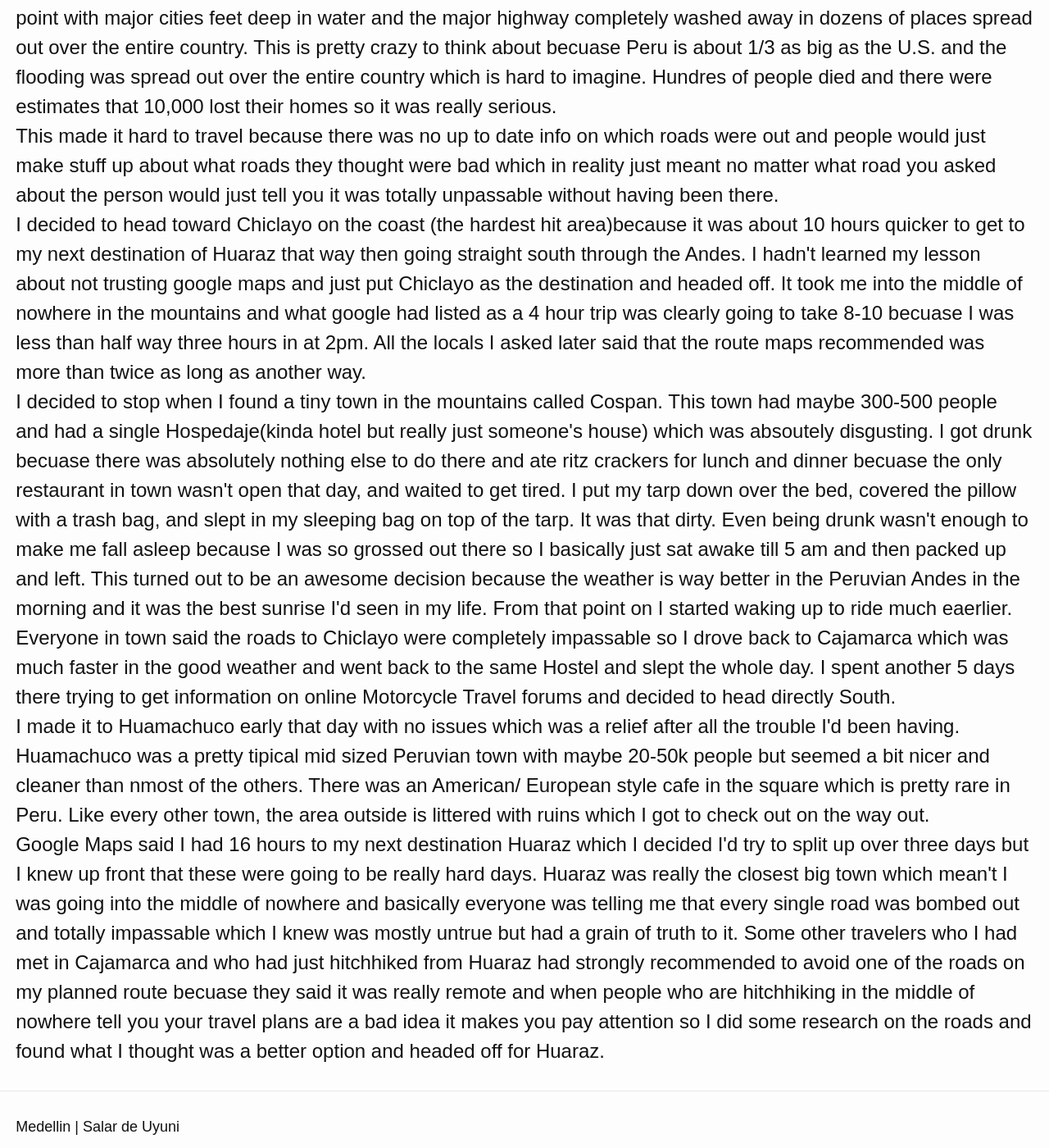
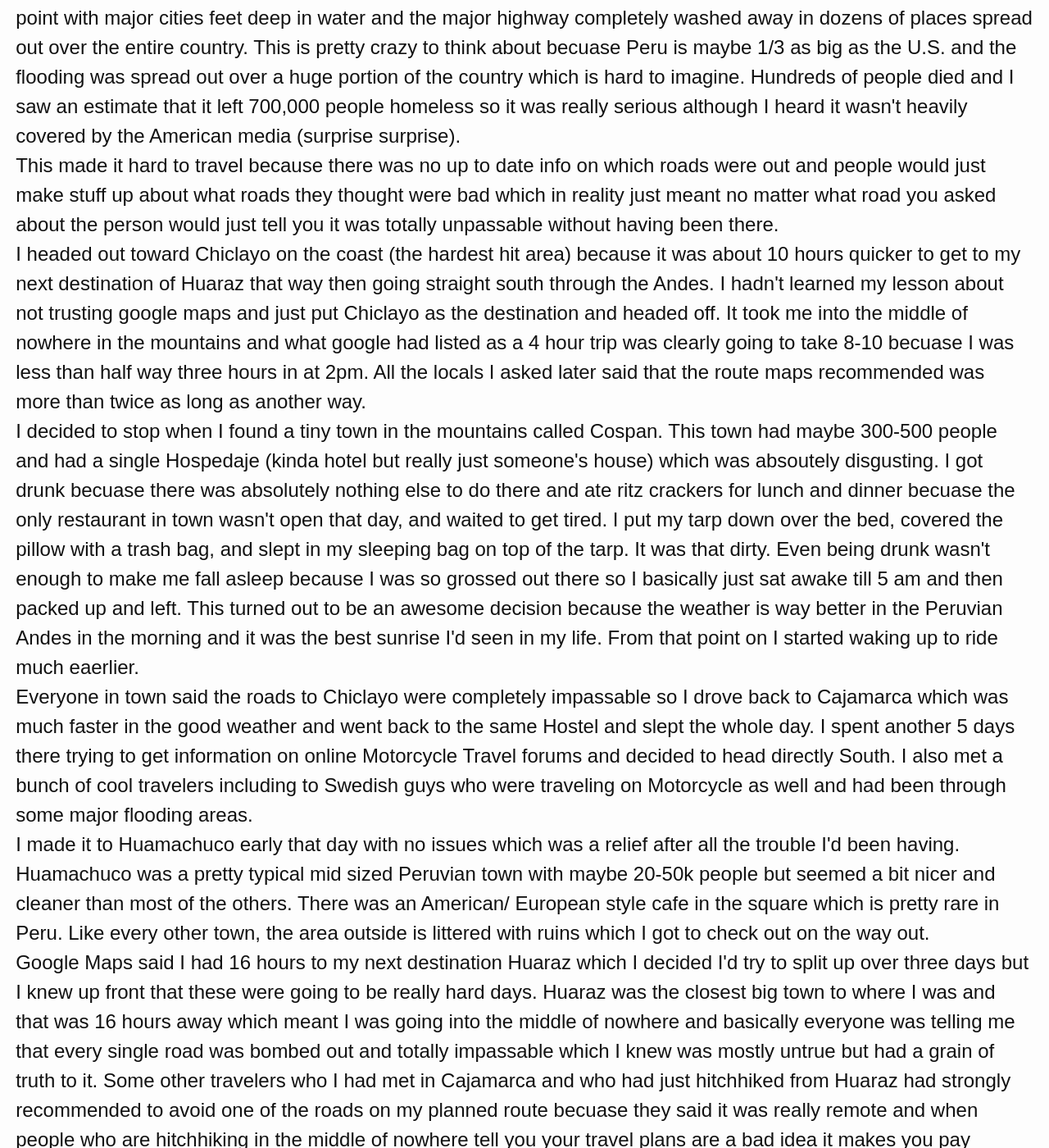
Before and after one commit to Andrew-Max/Andrew-Max.github.io, a Jekyll site: the page built from adventure/_posts/2017-03-17-chachapoyas-huamachuco.markdown, in a window 1280 px wide and 1400 px high, scrolled down 8114 px. Shown: the whole window at 82% size. Built offline with Jekyll 4.4.1, drawn with Linux system fonts in a browser that asks for light colours; nearby versions of some CDN libraries; some of the changed text lies outside the part shown.

Commit message:
final editing on peru posts

```diff
--- a/adventure/_posts/2017-03-17-chachapoyas-huamachuco.markdown
+++ b/adventure/_posts/2017-03-17-chachapoyas-huamachuco.markdown
@@ -127,30 +127,30 @@
   <h4>Total Miles Covered So Far: 2900</h4>
   <h4>3/4/17 - 3/17/17</h4>
 
-  <h3>Chacatpoyas to Cajamarca</h3>
-  The ride to Cajamarca was really amazing. Huge canyons that would switch back and forth from tropical to desert every 20 minutes and then eventually into about 4 hours of mountain passes the first two hours being typical green Andes mountains and intermittent fog/clouds that would bring visibility down to like 10 feet which is pretty scary on hundreds of feet tall mountain roads, half the time without guard rails. The clouds were also weird becuase this area had probably the best views I'd ever seen in my life, but when you hit the clouds you mine as well have been anywhere because you couldn't see anything besides what was right in front of you. And I would kind of forget where I was and then in 20 minutes the clouds would break suddenly and I'd see the views I was surrounded by the whole time and it would blow me away. The next two hours turned into a complete desert witch nothing but red sandstone but still really mountainous which was really cool. I got my first sight of the flooding which i had started to hear about when I crossed the river at the bottom of the mountain which was normally like 20ft above the river but now was a couple feet from being washed away.
+  <h3>Chachapoyas to Cajamarca</h3>
+  The ride to Cajamarca was really amazing. Huge canyons that would switch back and forth from tropical to desert every 20 minutes and then eventually into about 4 hours of mountain passes the first two hours being typical green Andes mountains and intermittent fog/clouds that would bring visibility down to like 10 feet which is pretty scary on mountain roads with hundred+ foot drops, half the time without guard rails. The clouds were also weird becuase this area had probably the best views I'd ever seen in my life, but when you hit the clouds you mine  as well have been anywhere because you couldn't see anything besides what was right in front of you. And I would kind of forget where I was and then in 20 minutes the clouds would break suddenly and I'd see the views I was surrounded by the whole time and it would blow me away. The next two hours turned into a complete desert witch nothing but red sandstone but still really mountainous which was really cool. I got my first sight of the flooding which i had started to hear about when I crossed the river at the bottom of the mountain which was normally like 20ft above the river but now was a couple feet from being washed away.
 <br>
-  I stopped in a tiny town called Leymebamba for lunch wich had a musuem with 30-40 real incan mummies just hanging out there which was pretty crazy to see. Then I made it Celendin which was a boring ugly town. I was pretty soaked by the time I made it to Celendin so I got food, went to sleep, and woke up at 6 am to get back on the road and made it to Cajamarca by 1pm.
+  I stopped in a tiny town called Leymebamba for lunch wich had a musuem with 30-40 real incan mummies just hanging out there which was pretty crazy to see and then headed to Celendin. I was pretty soaked by the time I made it to Celendin so I got food, went to sleep, and woke up at 6 am to get back on the road and made it to Cajamarca by 1pm.
 <br><br>
   <h3>Cajamarca</h3>
-  Cajamarca was a major modern city by Peruvian standards which means maybe 100k people and a majority of the houses had roofs and windows. Like everywhere else in north east Peruvian Andes it has a ton of History. The Incan empire actually ended in Cajamarca in the 1500's when Emperor Atahualpa was held captive there, ordered to fill up his Jail cell to the ceiling with gold as ransom for his release and then executed a couple days later by the Europeans becuasell they already had all his gold. The room is still there and you can go in for a couple dollars. Every single town in Peru has a central square called the Plaza De Armas but Cajamarca's was by far the nices I saw with tons of original colonial architecture. The whole town is covered in churches and buildings from the 1500's and 1600's and there are a couple major ruins outside the city.
+  Cajamarca was a large modern city by Peruvian standards which means maybe 100k people and a majority of the building were finished modern buildings with roofs and windows. Like everywhere else in the north east Peruvian Andes it has a ton of history. The Incan empire actually ended in Cajamarca in the 1500's when Emperor Atahualpa was held captive there, ordered to fill up his jail cell to the ceiling with gold as ransom for his release and then executed a couple days later by the Europeans becuase they already had all his gold. The room is still there and you can go in for a couple dollars. Every single town in Peru has a central square called the Plaza De Armas and Cajamarca's was by far the nices I had seen with tons of original colonial architecture. The whole town is covered in churches and buildings from the 1500's and 1600's and there are a couple major ruins outside the city.
 <br>
-  The other cool thing about this area is that there are alot of traditionally dressed Kechua people in the city and in Cajamarca they have a regional style to make their straw hats really tall wich is pretty cool. I got a couple pics of them but I try not to take to many pictures of people becuase it's always awkward.
+  The other cool thing about this area is that there are alot of traditionally dressed Kechua people in the city and in Cajamarca they have a regional style of making their straw hats extra tall wich is pretty cool. I got a couple pics of them but I try not to take to many pictures of people becuase it's always awkward.
 <br>
-  I really liked it in Cajamarca and I found a nice clean relaxed hostel which was the first I'd seen in Peru so I stayed for 5 days. I went out with the hostel owner and some other people to some local bars, some of them which seemed like they were just houses that people were serving homemade booze in and some of which were western style bars dive bars with live music which isn't common in South America so it was pretty surprising to see it there. There was a hilarious and kind of terrible Spanish speaking Rage Against The Machine Coverband one night.
+  I really liked it in Cajamarca and I found a nice clean relaxed hostel which was the first I'd seen in Peru so I stayed for 5 days. I went out with the hostel owner and some other people to some local bars, some of them which seemed like they were just houses that people were serving homemade booze in and some of which were western style bars dive bars with live music which isn't common in South America so it was pretty surprising to see it there. There was a hilarious and pretty terrible Spanish speaking Rage Against The Machine Coverband one night.
 <br><br>
   <h3>Failed Attempt to get to Chiclayo</h3>
-  The other reason I took my time in Cajamarca was because the flooding in Peru had gotten really serious at this point with major cities feet deep in water and the major highway completely washed away in dozens of places spread out over the entire country. This is pretty crazy to think about becuase Peru is about 1/3 as big as the U.S. and the flooding was spread out over the entire country which is hard to imagine. Hundres of people died and there were estimates that 10,000 lost their homes so it was really serious.
+  The other reason I took my time in Cajamarca was because the flooding in Peru had gotten really serious at this point with major cities feet deep in water and the major highway completely washed away in dozens of places spread out over the entire country. This is pretty crazy to think about becuase Peru is maybe 1/3 as big as the U.S. and the flooding was spread out over a huge portion of the country which is hard to imagine. Hundreds of people died and I saw an estimate that it left 700,000 people homeless so it was really serious although I heard it wasn't heavily covered by the American media (surprise surprise).
 <br>
   This made it hard to travel because there was no up to date info on which roads were out and people would just make stuff up about what roads they thought were bad which in reality just meant no matter what road you asked about the person would just tell you it was totally unpassable without having been there.
 <br>
-  I decided to head toward Chiclayo on the coast (the hardest hit area)because it was about 10 hours quicker to get to my next destination of Huaraz that way then going straight south through the Andes. I hadn't learned my lesson about not trusting google maps and just put Chiclayo as the destination and headed off. It took me into the middle of nowhere in the mountains and what google had listed as a 4 hour trip was clearly going to take 8-10 becuase I was less than half way three hours in at 2pm. All the locals I asked later said that the route maps recommended was more than twice as long as another way.
+  I headed out toward Chiclayo on the coast (the hardest hit area) because it was about 10 hours quicker to get to my next destination of Huaraz that way then going straight south through the Andes. I hadn't learned my lesson about not trusting google maps and just put Chiclayo as the destination and headed off. It took me into the middle of nowhere in the mountains and what google had listed as a 4 hour trip was clearly going to take 8-10 becuase I was less than half way three hours in at 2pm. All the locals I asked later said that the route maps recommended was more than twice as long as another way.
 <br>
-  I decided to stop when I found a tiny town in the mountains called Cospan. This town had maybe 300-500 people and had a single Hospedaje(kinda hotel but really just someone's house) which was absoutely disgusting. I got drunk becuase there was absolutely nothing else to do there and ate ritz crackers for lunch and dinner becuase the only restaurant in town wasn't open that day, and waited to get tired. I put my tarp down over the bed, covered the pillow with a trash bag, and slept in my sleeping bag on top of the tarp. It was that dirty. Even being drunk wasn't enough to make me fall asleep because I was so grossed out there so I basically just sat awake till 5 am and then packed up and left. This turned out to be an awesome decision because the weather is way better in the Peruvian Andes in the morning and it was the best sunrise I'd seen in my life. From that point on I started waking up to ride much eaerlier.
+  I decided to stop when I found a tiny town in the mountains called Cospan. This town had maybe 300-500 people and had a single Hospedaje (kinda hotel but really just someone's house) which was absoutely disgusting. I got drunk becuase there was absolutely nothing else to do there and ate ritz crackers for lunch and dinner becuase the only restaurant in town wasn't open that day, and waited to get tired. I put my tarp down over the bed, covered the pillow with a trash bag, and slept in my sleeping bag on top of the tarp. It was that dirty. Even being drunk wasn't enough to make me fall asleep because I was so grossed out there so I basically just sat awake till 5 am and then packed up and left. This turned out to be an awesome decision because the weather is way better in the Peruvian Andes in the morning and it was the best sunrise I'd seen in my life. From that point on I started waking up to ride much eaerlier.
 <br>
-  Everyone in town said the roads to Chiclayo were completely impassable so I drove back to Cajamarca which was much faster in the good weather and went back to the same Hostel and slept the whole day. I spent another 5 days there trying to get information on online Motorcycle Travel forums and decided to head directly South.
+  Everyone in town said the roads to Chiclayo were completely impassable so I drove back to Cajamarca which was much faster in the good weather and went back to the same Hostel and slept the whole day. I spent another 5 days there trying to get information on online Motorcycle Travel forums and decided to head directly South. I also met a bunch of cool travelers including to Swedish guys who were traveling on Motorcycle as well and had been through some major flooding areas.
 <br>
-  I made it to Huamachuco early that day with no issues which was a relief after all the trouble I'd been having. Huamachuco was a pretty tipical mid sized Peruvian town with maybe 20-50k people but seemed a bit nicer and cleaner than nmost of the others. There was an American/ European style cafe in the square which is pretty rare in Peru. Like every other town, the area outside is littered with ruins which I got to check out on the way out.
+  I made it to Huamachuco early that day with no issues which was a relief after all the trouble I'd been having. Huamachuco was a pretty typical mid sized Peruvian town with maybe 20-50k people but seemed a bit nicer and cleaner than most of the others. There was an American/ European style cafe in the square which is pretty rare in Peru. Like every other town, the area outside is littered with ruins which I got to check out on the way out.
 <br>
-  Google Maps said I had 16 hours to my next destination Huaraz which I decided I'd try to split up over three days but I knew up front that these were going to be really hard days. Huaraz was really the closest big town which mean't I was going into the middle of nowhere and basically everyone was telling me that every single road was bombed out and totally impassable which I knew was mostly untrue but had a grain of truth to it. Some other travelers who I had met in Cajamarca and who had just hitchhiked from Huaraz had strongly recommended to avoid one of the roads on my planned route becuase they said it was really remote and when people who are hitchhiking in the middle of nowhere tell you your travel plans are a bad idea it makes you pay attention so I did some research on the roads and found what I thought was a better option and headed off for Huaraz.
+  Google Maps said I had 16 hours to my next destination Huaraz which I decided I'd try to split up over three days but I knew up front that these were going to be really hard days. Huaraz was the closest big town to where I was and that was 16 hours away which meant I was going into the middle of nowhere and basically everyone was telling me that every single road was bombed out and totally impassable which I knew was mostly untrue but had a grain of truth to it. Some other travelers who I had met in Cajamarca and who had just hitchhiked from Huaraz had strongly recommended to avoid one of the roads on my planned route becuase they said it was really remote and when people who are hitchhiking in the middle of nowhere tell you your travel plans are a bad idea it makes you pay attention so I did some research on the roads and found what I thought was a better option and headed off for Huaraz.
 </div>
```
Also changed, not shown: adventure/_posts/2017-03-24-huamachuco-cabana.markdown (+18 -18 lines), adventure/_posts/2017-04-04-cabana-huaraz.markdown (+6 -9 lines), adventure/_posts/2017-04-21-huaraz-medellin.markdown (+2 -5 lines).
